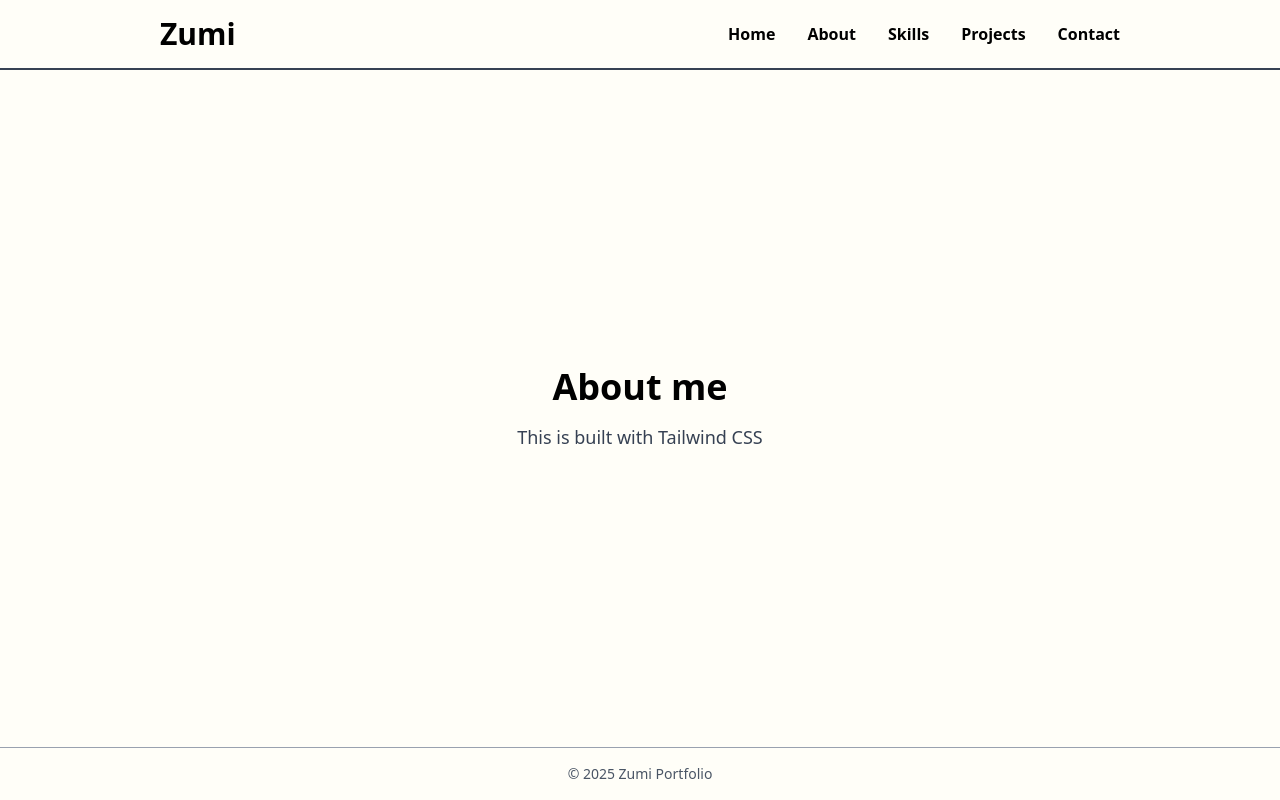
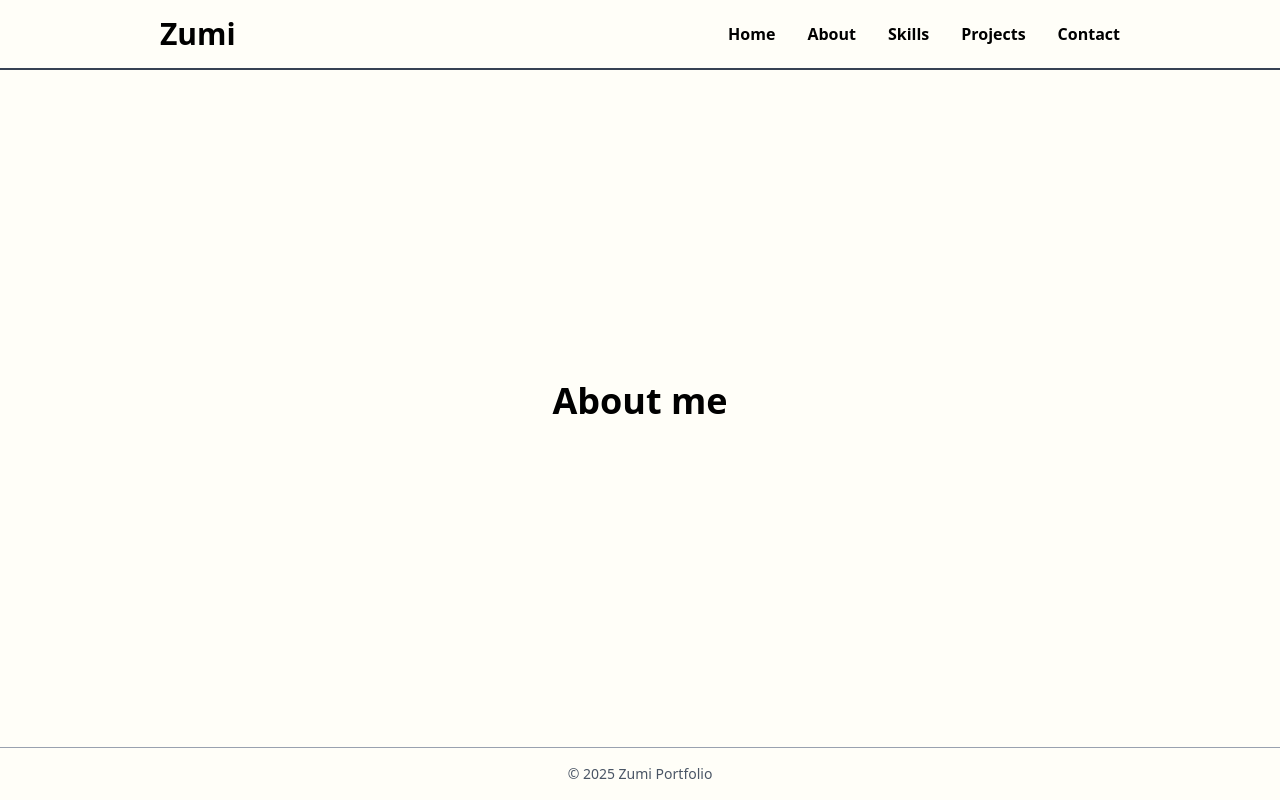
Before and after one commit to Zumi16/Zumi16.github.io, a plain HTML site: page pages/about.html in a window 1280 px wide. Drawn offline with Linux system fonts and the light colour scheme; a web font is replaced by a local one.

Commit message:
Removed unnecessary text inside html pages

```diff
--- a/pages/about.html
+++ b/pages/about.html
@@ -29,7 +29,6 @@
   <main class="flex flex-col items-center justify-center flex-1 text-center">
     <section>
       <h2 class="text-4xl font-bold mb-4">About me</h2>
-      <p class="text-lg text-gray-700">This is built with Tailwind CSS</p>
     </section>
   </main>
 
```
Also changed, not shown: pages/contact.html (+0 -1 lines), pages/projects.html (+0 -1 lines).
